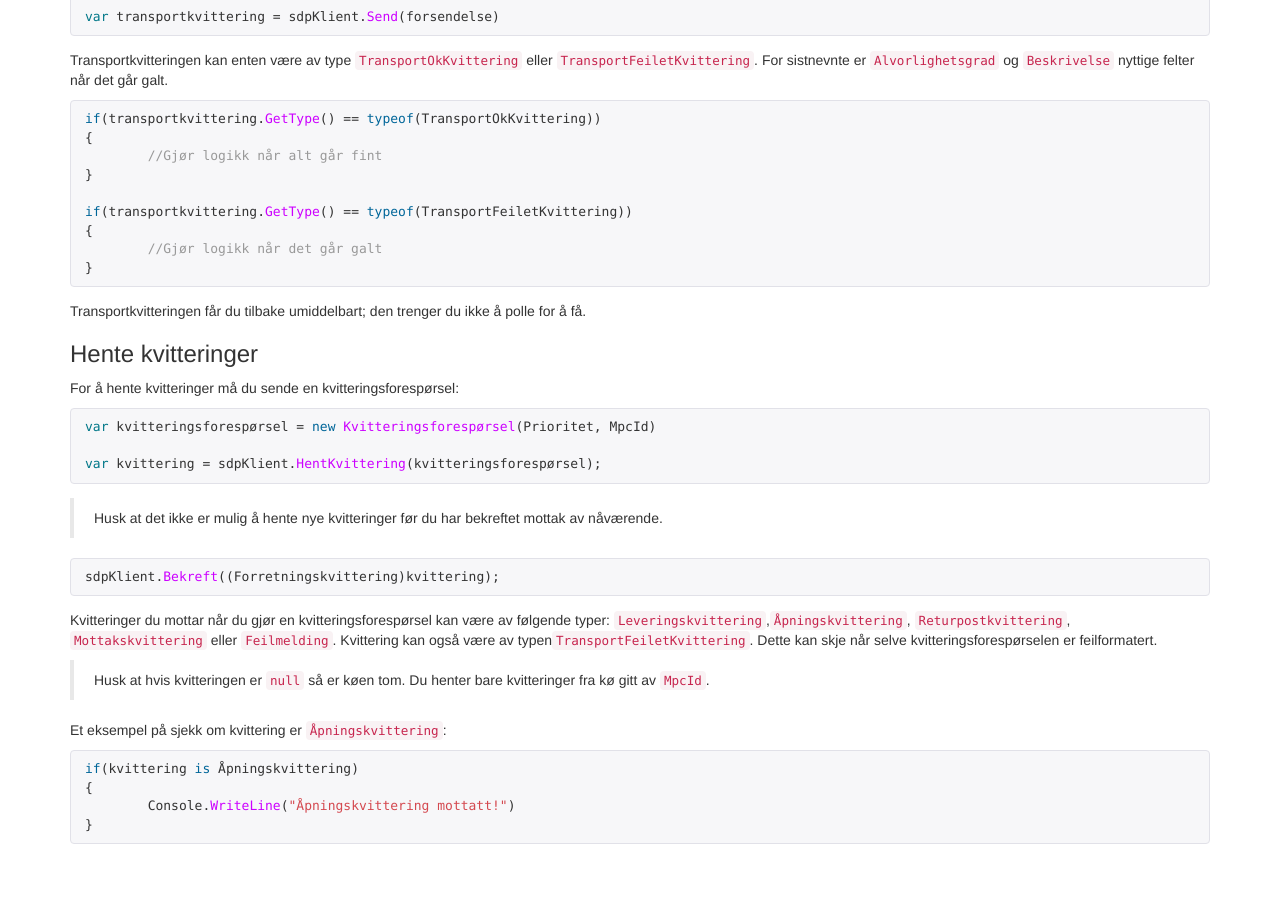
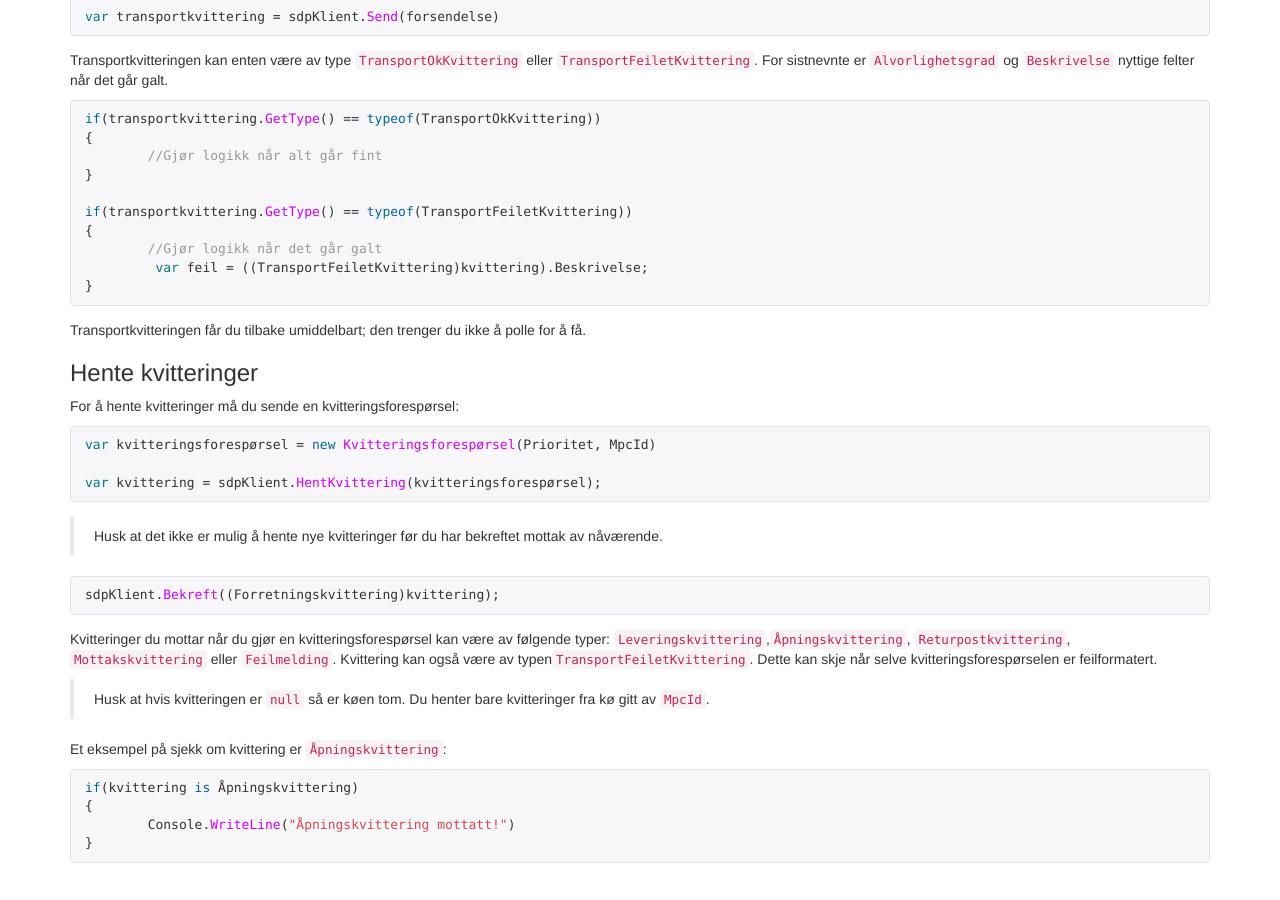
Before and after one commit to difi/sikker-digital-post-klient-dotnet, a Jekyll site: the page built from _doks/sende-post.md, in a window 1280 px wide and 900 px high, scrolled down 1591 px. Built offline with Jekyll 4.4.1, drawn with Linux system fonts in a browser that asks for light colours; nearby versions of some CDN libraries.

Commit message:
Henting av feilmelding eksponert i eksempel

```diff
--- a/_doks/sende-post.md
+++ b/_doks/sende-post.md
@@ -94,6 +94,7 @@ if(transportkvittering.GetType() == typeof(TransportOkKvittering))
 if(transportkvittering.GetType() == typeof(TransportFeiletKvittering))
 {
 	//Gjør logikk når det går galt
+	 var feil = ((TransportFeiletKvittering)kvittering).Beskrivelse;
 }
 {% endhighlight %}
 
```
